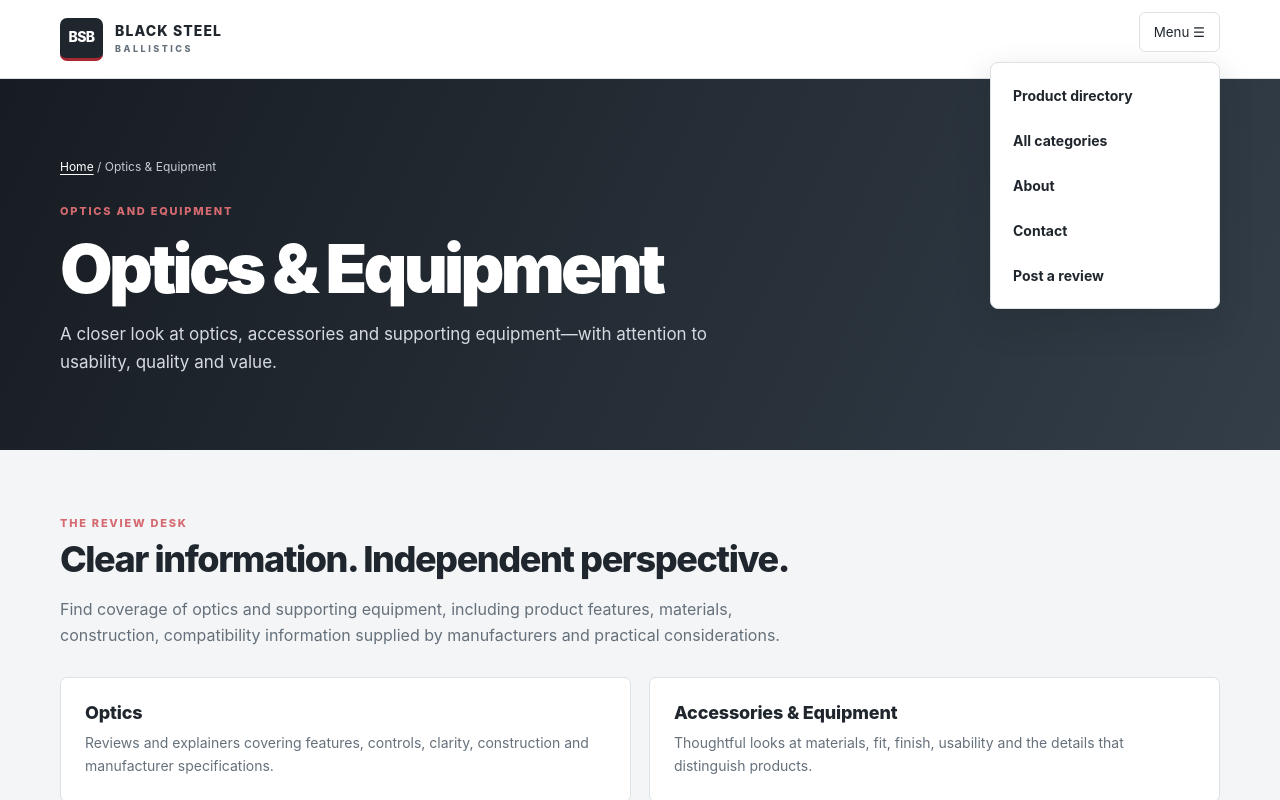
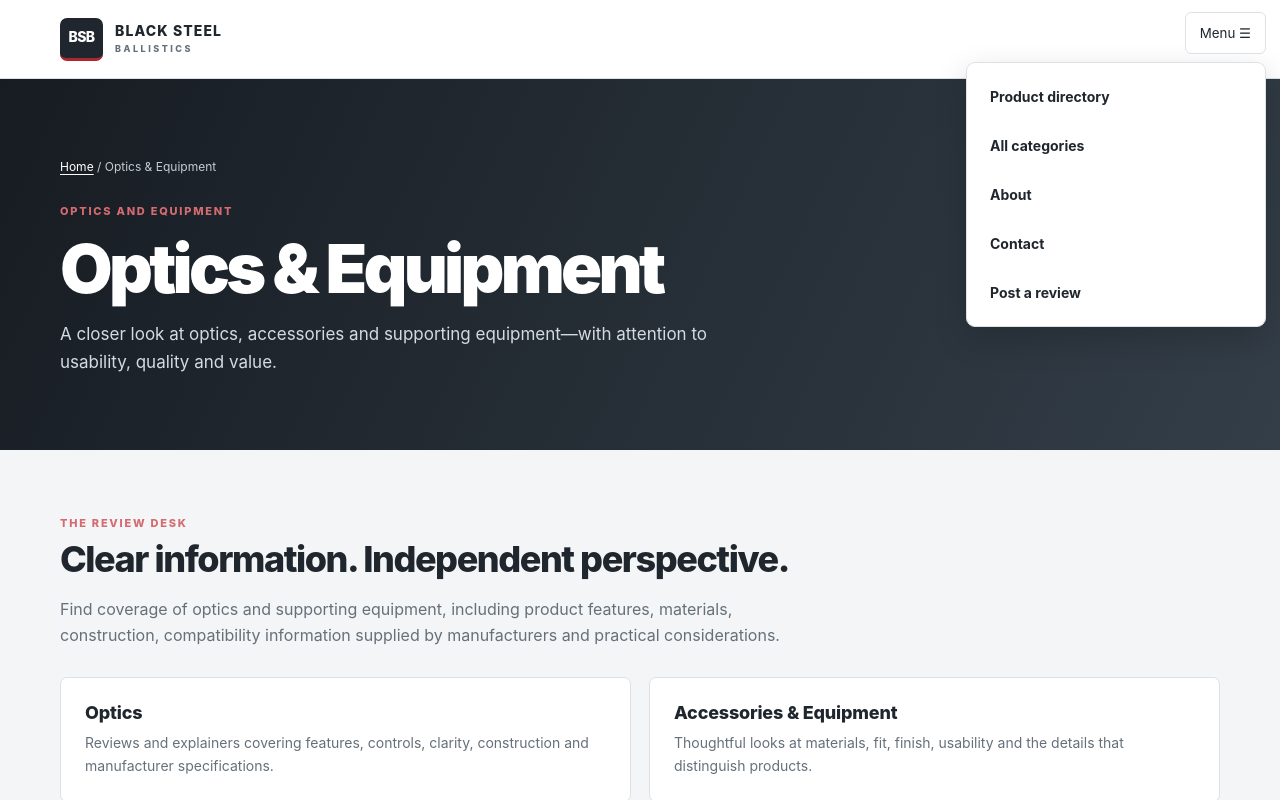
Before and after one commit to BlackSteelBallistics/Black-Steel-Ballistics, a plain HTML site: page optics-equipment.html in a window 1280 px wide. Both pictures are taken after a click on the button "Menu ☰". Shown: the top 800 px of the page. Drawn offline with nearby package versions, Linux system fonts and the light colour scheme; no server answers.

Commit message:
Use one persistent menu button for all site navigation

```diff
--- a/optics-equipment.html
+++ b/optics-equipment.html
@@ -71,6 +71,67 @@ header .nav>nav.open .nav-cta{margin-top:5px;text-align:center;background:var(--
 header .nav>#menu{display:inline-flex!important;visibility:visible!important;opacity:1!important;position:fixed!important;top:12px!important;right:max(14px,calc((100vw - 1160px)/2))!important;z-index:10000!important;flex:0 0 auto!important;min-height:40px!important;}
 header .nav>nav.open,header .nav>.navlinks.open{position:fixed!important;top:62px!important;right:max(14px,calc((100vw - 1160px)/2))!important;left:auto!important;z-index:9999!important;}
 @media(max-width:760px){header .nav>#menu{top:10px!important;right:14px!important}header .nav>nav.open,header .nav>.navlinks.open{top:58px!important;left:14px!important;right:14px!important;width:auto!important;max-width:none!important;}}
+
+/* BSB single-button navigation: all page links live inside the Menu dropdown */
+header .nav > nav:not(.open),
+header .nav > .navlinks:not(.open),
+header .nav > .links:not(.open) {
+  display: none !important;
+}
+header .nav > nav.open,
+header .nav > .navlinks.open,
+header .nav > .links.open {
+  display: flex !important;
+  position: fixed !important;
+  flex-direction: column !important;
+  align-items: stretch !important;
+  gap: 2px !important;
+  top: 62px !important;
+  right: 14px !important;
+  left: auto !important;
+  width: min(300px, calc(100vw - 28px)) !important;
+  max-width: calc(100vw - 28px) !important;
+  max-height: calc(100vh - 82px) !important;
+  overflow-y: auto !important;
+  padding: 10px !important;
+  background: #fff !important;
+  border: 1px solid var(--line, #dce1e5) !important;
+  border-radius: 9px !important;
+  box-shadow: 0 12px 32px rgba(0,0,0,.18) !important;
+  z-index: 10000 !important;
+}
+header .nav > nav.open a,
+header .nav > .navlinks.open a,
+header .nav > .links.open a {
+  display: block !important;
+  padding: 12px 13px !important;
+  white-space: normal !important;
+  text-decoration: none !important;
+}
+header .nav > #menu {
+  display: inline-flex !important;
+  visibility: visible !important;
+  opacity: 1 !important;
+  position: fixed !important;
+  top: 12px !important;
+  right: 14px !important;
+  z-index: 10001 !important;
+  min-height: 42px !important;
+  align-items: center !important;
+  justify-content: center !important;
+}
+@media (max-width: 760px) {
+  header .nav > #menu { top: 10px !important; right: 12px !important; }
+  header .nav > nav.open,
+  header .nav > .navlinks.open,
+  header .nav > .links.open {
+    top: 58px !important;
+    right: 12px !important;
+    width: min(340px, calc(100vw - 24px)) !important;
+    max-width: calc(100vw - 24px) !important;
+  }
+}
+
 </style>
 </head>
 <body>
```
